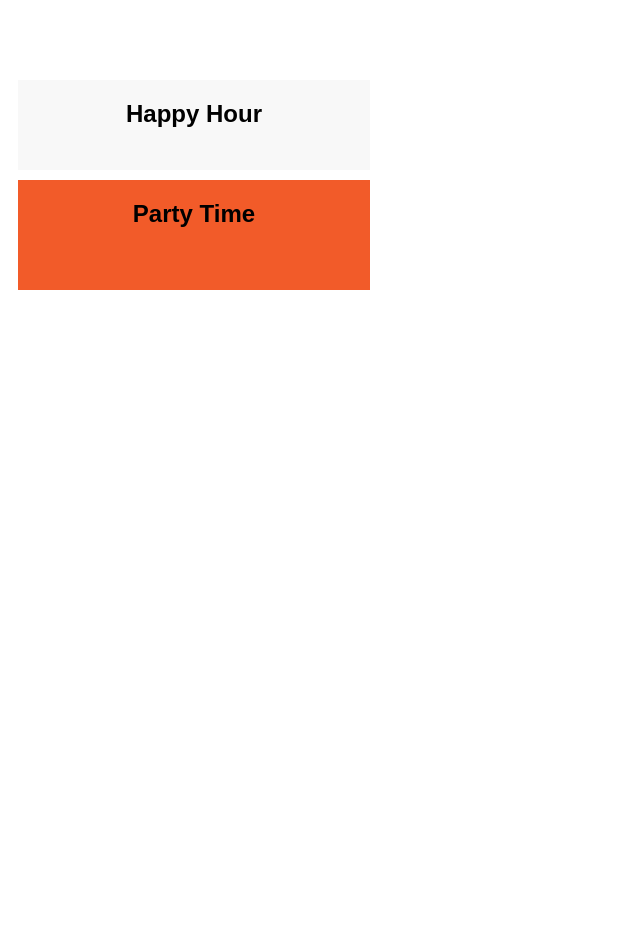
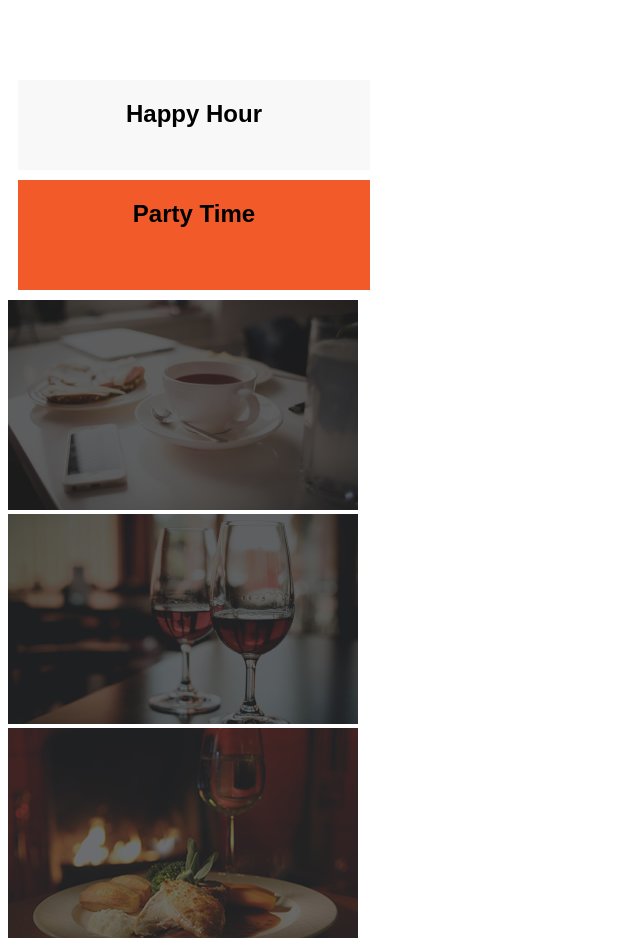
Before and after one commit to ErastusNjaramba/Anitas, a plain HTML site: page index.html in a window 1280 px wide. Shown: the part 1041-1991 px from the top of the page, without its empty margins (0-640 px from the left). Before the commit the page ends 1341 px from the top, so only its background shows below. Drawn offline with Linux system fonts and the light colour scheme.

Commit message:
added images of meals

```diff
--- a/index.html
+++ b/index.html
@@ -28,6 +28,12 @@
     <div class="happyhour">
         <h2 class="happy"><center>Happy Hour</center> </h2>
         <h2 class="party"><center>Party Time</center></h2>
-
+      <!-- meals -->
+        <div class="service">
+          <div class="breakfirst"><img src="images/breakfast.jpg" alt="breakfast"></div>
+          <div class="lunch"><img src="images/lunch.jpg" alt="lunch"></div>
+          <div class="dinner"><img src="images/dinner.jpg" alt="dinner"></div>
+        </div>
+      </div>
 </body>
 </html>
```
